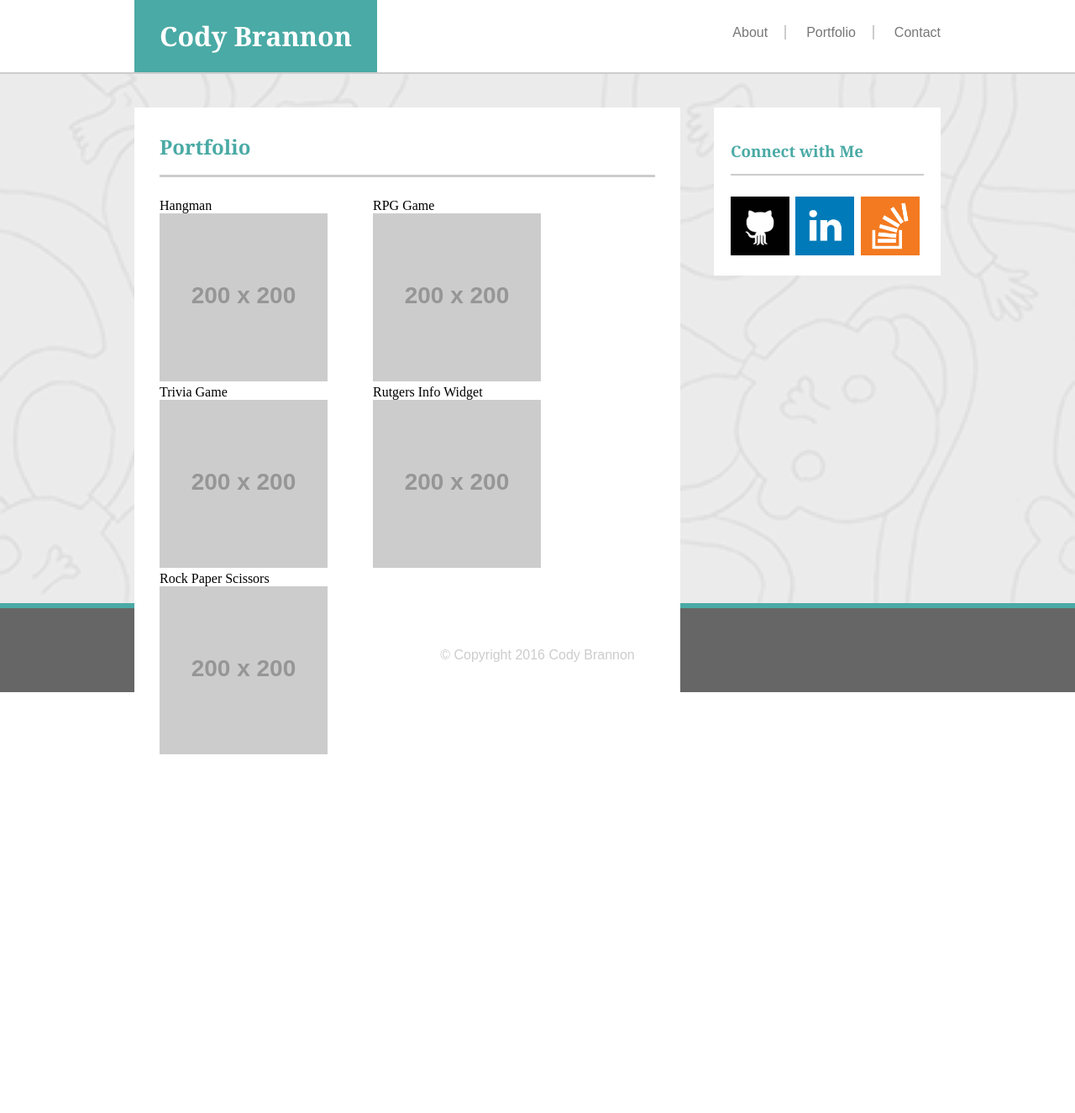
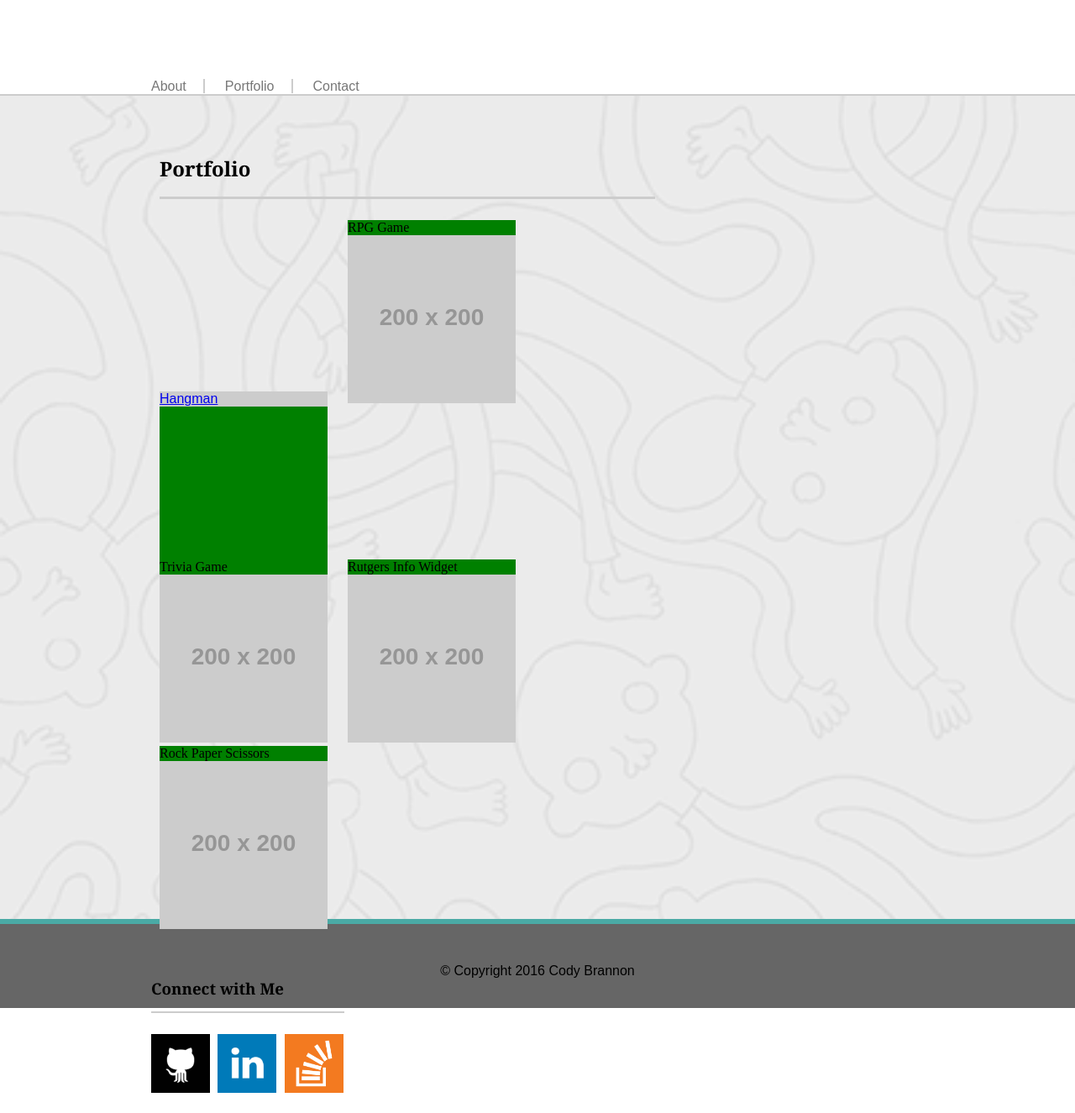
Before and after one commit to cbrannon/Basic-Portfolio, a PHP site: page /portfolio.html in a window 1280 px wide. Shown: the whole page at 84% size. Before the commit the page ends 898 px from the top, so only its background shows below. Run offline with PHP 8.4, Linux system fonts and the light colour scheme; grey boxes labelled with a size stand in for pictures from a placeholder-image service; some libraries are stand-ins or nearby versions.

Commit message:
Beutify some of the ugly css.

```diff
--- a/assets/css/style.css
+++ b/assets/css/style.css
@@ -13,15 +13,35 @@
   margin: 0 auto;
 }
 
+.inline-block-element {
+  display: inline-block;
+}
+
+.green-text {
+  color: #4aaaa5;
+}
+
+.green-background {
+  background-color: #4aaaa5;
+}
+
+.float-right {
+  float: right;
+}
+
+.grey-text {
+  color: #cccccc;
+}
+
+.white-background {
+  background-color: #ffffff;
+}
+
 header {
-  display: inline-block;
-  background-color: #4aaaa5;
   padding: 0 30px;
 }
 
 nav {
-  display: inline-block;
-  float: right;
   margin-top: 30px;
 }
 
@@ -57,11 +77,17 @@
   padding: 40px 0;
 }
 
+.portfolio-container {
+  background: url('../images/ignasi_pattern_s.png') no-repeat;
+  background-size: 100%;
+  margin: 0 auto;
+  height: 900px;
+  padding: 40px 0;
+}
+
 section {
-  display: inline-block;
   padding: 30px;
   width: 590px;
-  background-color: #ffffff;
 }
 
 .section-head {
@@ -71,11 +97,8 @@
 }
 
 aside {
-  display: inline-block;
-  float:right;
-  background-color: #ffffff;
   width: 230px;
-  padding: 20px;
+  padding: 5px 20px 20px;
 }
 
 aside a {
@@ -92,7 +115,11 @@
   width: 70px;
   height: 70px;
   display: inline;
-  margin-right: 3px;
+  margin-right: 5px;
+}
+
+.last-logo {
+  margin-right: 0;
 }
 
 h1 {
@@ -111,22 +138,13 @@
   font-family: 'Arial', 'Helvetica Neue', Helvetica, sans-serif;
 }
 
-p {
-  color: #cccccc;
-}
-
 .profilepic {
   width: 25%;
   height: 25%;
 }
 
-h2, h3 {
-  color: #4aaaa5;
-}
-
 form {
   font-family: 'Arial', 'Helvetica Neue', Helvetica, sans-serif;
-  color: #cccccc;
 }
 
 input {
@@ -137,7 +155,6 @@
 input:last-child {
   width: 100px;
   height: 35px;
-  background-color: #4aaaa5;
   color: #ffffff;
   border: none;
   font-size: 15px;
@@ -153,11 +170,16 @@
   line-height: 80px;
   text-align: center;
   background-color: #666666;
-  color: #cccccc;
   border-top: 6px solid #4aaaa5;
 }
 
 .portfolio-item {
-  display: inline-block;
-  width: 250px;
+  width: 200px;
+  height: 200px;
+  margin-right: 20px;
+  background-color: green;
 }
+
+#hangman-item {
+  background-image: url("http://www.placehold.it/200x200");
+}
--- a/contact.html
+++ b/contact.html
@@ -24,14 +24,14 @@
           <h2>Contact</h2>
         </div>
         <article>
-          <form>
+          <form class="grey-text">
             Name<br>
             <input type="text" name="fullname" placeholder=" John Smith"><br><br>
             Email<br>
             <input type="text" name="email" placeholder=" example@gmail.com"><br><br>
             Message<br>
             <textarea></textarea><br><br>
-            <input type="submit" value="Submit">
+            <input class="green-background" type="submit" value="Submit">
           </form>
         </article>
       </section>
@@ -46,7 +46,7 @@
           <img src="assets/images/linkedin_square_color.png" alt="linkedin" class="logo">
         </a>
         <a href="http://stackoverflow.com/users/7255010/cbrannon" target="_blank">
-          <img src="assets/images/overflow.png" alt="stackoverflow"  class="logo">
+          <img src="assets/images/overflow.png" alt="stackoverflow"  class="logo last-logo">
         </a>
       </aside>
     </div>
--- a/portfolio.html
+++ b/portfolio.html
@@ -17,30 +17,34 @@
       </nav>
     </div>
   </div>
-  <div class="container">
+  <div class="portfolio-container">
     <div class="main">
       <section class="about-me">
         <div class="section-head">
           <h2>Portfolio</h2>
         </div>
         <article>
-          <div class="portfolio-item">
-              <div class="tag">Hangman</div>
-              <img src="http://www.placehold.it/200x200" alt="hanngman">
+          <div class="inline-block-element portfolio-item">
+            <a href="#">
+              <div id="hangman-item">
+                <div class="tag">Hangman</div>
+                <!--<img src="http://www.placehold.it/200x200" alt="hanngman">-->
+              </div>
+            </a>
           </div>
-          <div class="portfolio-item">
+          <div class="inline-block-element portfolio-item">
               <div class="tag">RPG Game</div>
               <img src="http://www.placehold.it/200x200" alt="rpg game">
           </div>
-          <div class="portfolio-item">
+          <div class="inline-block-element portfolio-item">
               <div class="tag">Trivia Game</div>
               <img src="http://www.placehold.it/200x200" alt="trivia game">
           </div>
-          <div class="portfolio-item">
+          <div class="inline-block-element portfolio-item">
               <div class="tag">Rutgers Info Widget</div>
               <img src="http://www.placehold.it/200x200" alt="rutgers info widget">
           </div>
-          <div class="portfolio-item">
+          <div class="inline-block-element portfolio-item">
               <div class="tag">Rock Paper Scissors</div>
               <img src="http://www.placehold.it/200x200" alt="rock paper scissors game">
           </div>
@@ -57,7 +61,7 @@
           <img src="assets/images/linkedin_square_color.png" alt="linkedin" class="logo">
         </a>
         <a href="http://stackoverflow.com/users/7255010/cbrannon" target="_blank">
-          <img src="assets/images/overflow.png" alt="stackoverflow"  class="logo">
+          <img src="assets/images/overflow.png" alt="stackoverflow"  class="logo last-logo">
         </a>
       </aside>
     </div>
```
Also changed, not shown: index.html (+10 -10 lines).
